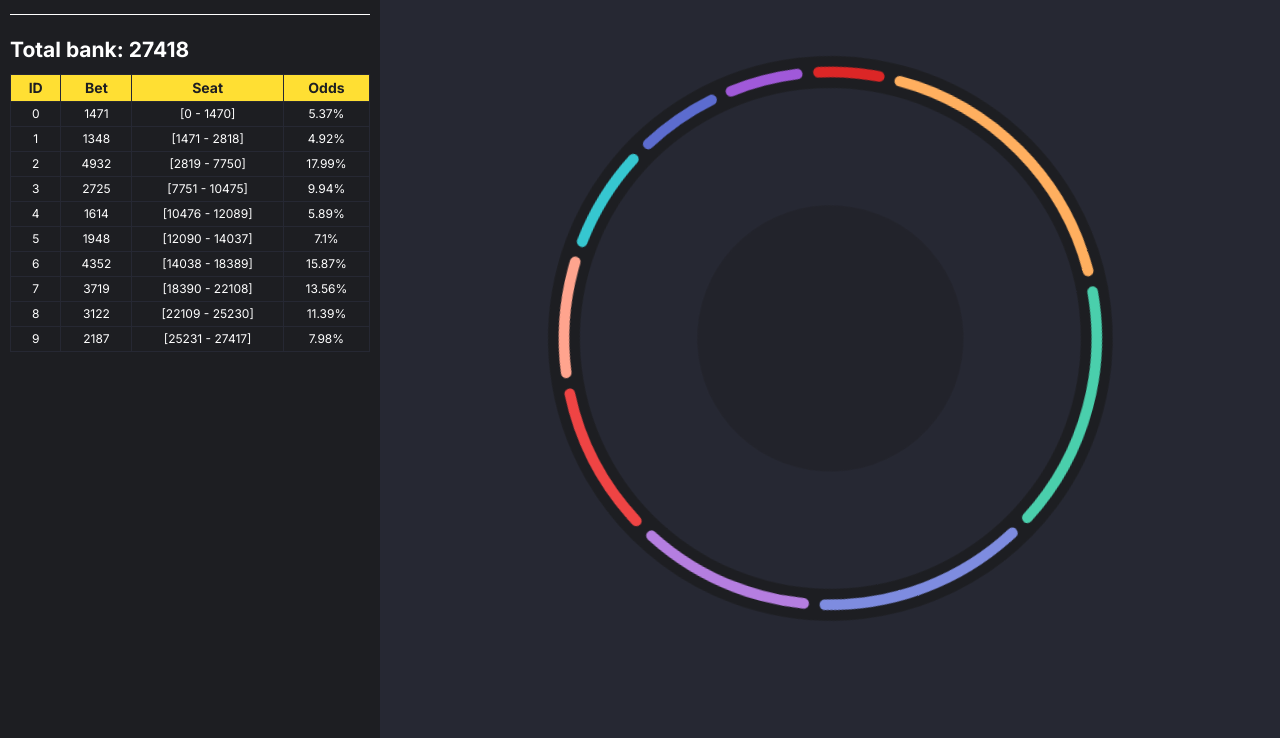
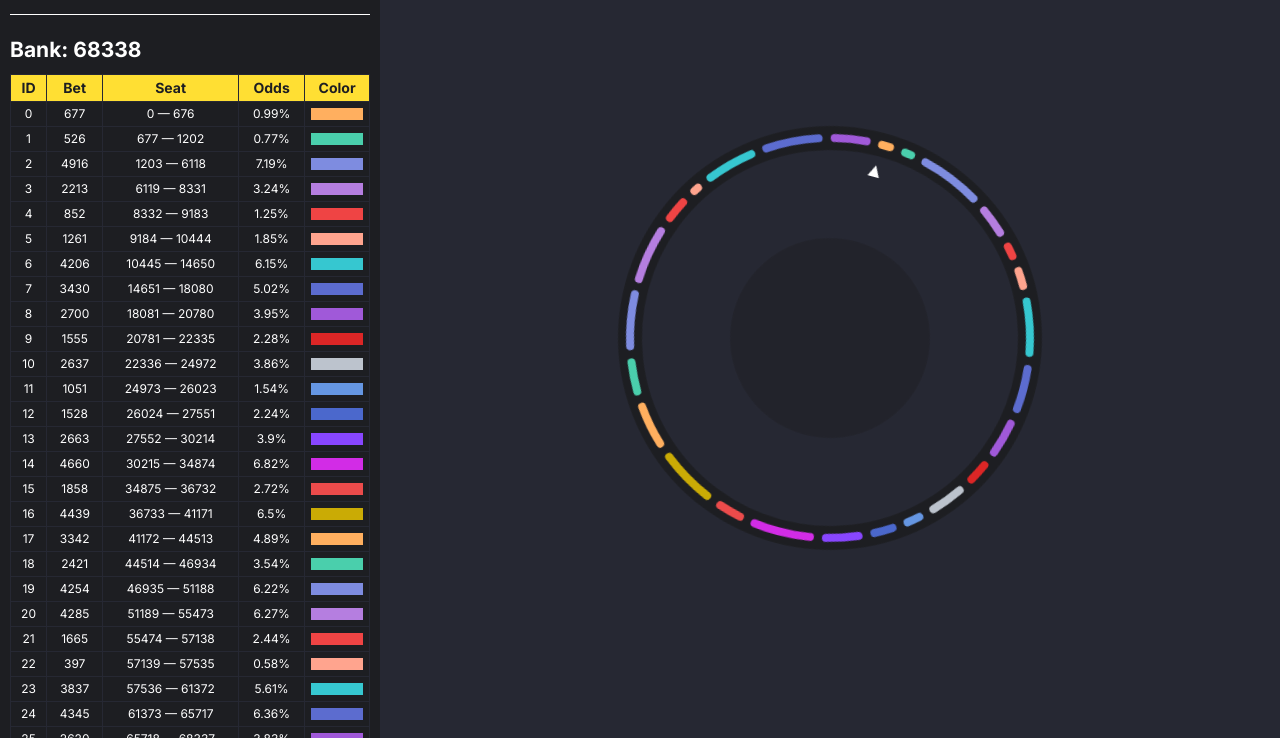
Before and after one commit to iibe/css-donut-chart, a plain HTML site: page index.html in a window 1280 px wide. Shown: the part 62-800 px from the top of the page. Drawn offline with Linux system fonts and the light colour scheme.

Commit message:
refactor: fix gutter bug, fix 1 prayer cell gutter bug, etc.

```diff
--- a/index.html
+++ b/index.html
@@ -21,6 +21,7 @@
             <th>Bet</th>
             <th>Seat</th>
             <th>Odds</th>
+            <th>Color</th>
           </tr>
         </thead>
         <tbody></tbody>
@@ -31,24 +32,25 @@
           <td></td>
           <td></td>
           <td></td>
+          <td></td>
         </tr>
       </template>
     </aside>
     <main>
+      <div class="donut-wrapper">
         <svg
           id="donut"
           class="donut"
-        viewBox="0 0 31.830988618379067153776752674503 31.830988618379067153776752674503"
+          viewBox="0 0 31.831 31.831"
           xmlns="http://www.w3.org/2000/svg"
         >
           <circle class="donut__hole" cx="50%" cy="50%" r="25%"></circle>
-        <circle
-          class="donut__ring"
-          cx="50%"
-          cy="50%"
-          r="15.915494309189533576888376337251"
-        ></circle>
+          <circle class="donut__ring" cx="50%" cy="50%" r="15.9155"></circle>
         </svg>
+      </div>
+      <template id="donut-ring">
+        <circle class="donut__ring" cx="50%" cy="50%" r="15.9155"></circle>
+      </template>
     </main>
     <script type="module" src="./js/index.js"></script>
   </body>
--- a/js/donut.js
+++ b/js/donut.js
@@ -1,48 +1,74 @@
-import { round } from "./utils.js";
 import game from "./game.js";
+import { round, getCellColor } from "./utils.js";
 
-const players = [...game.players].sort((a, b) => b.bet - a.bet);
-const odds = players.map((p) => p.odds);
+const sdoBase = 25;
+const svgViewbox = 31.831;
+const cellStrokeWidth = svgViewbox * 0.02; // takes 2% of total svg size
+const cellGutterRatio = 1.5; // gutter size equal to 150% of cell stroke width
+const cellGutterCoeff = cellGutterRatio * 2;
+const cellGutter = cellGutterCoeff * cellStrokeWidth;
 
-export const circleProperties = odds.map((odd, index, array) => {
-  const svgViewboxSize = 31.830988618379067153776752674503;
-  const cellStrokeWidth = svgViewboxSize * 0.02;
-  const circleGutter = cellStrokeWidth * 2;
-  const sdo = 25;
+const numberOfGutters = game.players.length;
+const sumOfAllGutters = numberOfGutters * cellGutter;
+const correctionCoeff = 100 / (100 + sumOfAllGutters);
 
-  return {
-    sda: {
-      line: round(odd - circleGutter, 15),
-      gap: round(100 - odd + circleGutter, 15),
-    },
-    sdo: index
-      ? round(100 - array.slice(0, index).reduce((a, b) => a + b) + sdo, 15)
-      : sdo,
-  };
-});
+if (sumOfAllGutters >= 100) {
+  throw new Error("No room left for curves");
+}
+
+export const cellStrokes = game.players
+  .map(({ odds }) => odds)
+  .map((odd, index, array) => {
+    if (array.length === 1) {
+      return { sda: { curve: 100, space: 0 }, sdo: sdoBase };
+    }
+
+    const curveSize = odd * correctionCoeff;
+    const spaceSize = 100 - curveSize;
+    const sumOfOdds = array.slice(0, index).reduce((a, b) => a + b, 0);
+    const totalSize = (sumOfOdds + index * cellGutter) * correctionCoeff;
+
+    return {
+      sda: {
+        curve: round(curveSize, 15),
+        space: round(spaceSize, 15),
+      },
+      sdo: sdoBase + round(100 - totalSize, 15),
+    };
+  });
 
 /**
- *
+ * HTML stroke-dasharray values.
+ * @typedef {Object} SvgStrokeDasharrayModel
+ * @property {number} curve curve size.
+ * @property {number} space space size.
+ */
+
+/**
+ * Svg stroke attributes.
+ * @typedef {Object} SvgStrokeModel
+ * @property {SvgStrokeDasharrayModel} sda stroke-dasharray attribute.
+ * @property {number} sdo stroke-dashoffter attribute.
+ */
+
+/**
+ * Returns donut chart call as svg <circle/> tag.
  * @param {number} id ID.
- * @param {{sda: number, sdo: number}} sd stroke-dasharray and stroke-dashoffset properties.
- * @return {SVGCircleElement} svg <circle>...</circle> tag.
+ * @param {SvgStrokeModel} stroke stroke-dasharray and stroke-dashoffset properties.
  */
-export function drawSvgCircleTag(id, { sda, sdo }) {
+export function drawSvgCircle(id, { sda, sdo }) {
   const xmlns = "http://www.w3.org/2000/svg";
-  const svg = document.createElementNS(xmlns, "circle");
+  const circle = document.createElementNS(xmlns, "circle");
 
-  const attrs = {
-    class: [`donut__cell`, `donut__cell_color_${id}`].join(" "),
-    cx: "50%",
-    cy: "50%",
-    r: "15.915494309189533576888376337251",
-  };
-  attrs["stroke-dasharray"] = `${sda.line} ${sda.gap}`;
-  attrs["stroke-dashoffset"] = `${sdo}`;
-
+  const attrs = { cx: "50%", cy: "50%", r: "15.9155" };
   for (const [key, value] of Object.entries(attrs)) {
-    svg.setAttribute(key, value);
+    circle.setAttribute(key, value);
   }
 
-  return svg;
+  circle.classList.add("donut__cell");
+  circle.style.stroke = getCellColor(id);
+  circle.style.strokeDasharray = `${sda.curve} ${sda.space}`;
+  circle.style.strokeDashoffset = `${sdo}`;
+
+  return circle;
 }
--- a/js/game.js
+++ b/js/game.js
@@ -24,16 +24,16 @@ import { round, range } from "./utils.js";
  */
 
 /**
- * Returns game imitation object.
- * @return {GameModel} game imitation model.
+ * Returns game imitation model.
+ * @return {GameModel} imitation model.
  */
-function generator() {
+function generateNewGame() {
   // generate random number of players
-  const [min, max] = [10, 16];
+  const [min, max] = [1, 36];
   const players = range(min, max);
 
   // generate game metadata
-  const bets = Array.from({ length: players }, () => range(1e3, 5e3));
+  const bets = Array.from({ length: players }, () => range(1e2, 5e3));
   const bank = bets.reduce((a, b) => a + b, 0);
   const odds = bets.map((bet) => {
     const percentage = (bet / bank) * 100;
@@ -62,6 +62,4 @@ function generator() {
   };
 }
 
-const game = generator();
-
-export default game;
+export default generateNewGame();
--- a/js/index.js
+++ b/js/index.js
@@ -1,30 +1,33 @@
-import { circleProperties, drawSvgCircleTag } from "./donut.js";
+import { cellStrokes, drawSvgCircle } from "./donut.js";
+import { getCellColor } from "./utils.js";
 import game from "./game.js";
 
 /* Render donut circles */
 const donut = document.querySelector("#donut");
 
-circleProperties.map((circlePropertie, index) => {
-  donut.appendChild(drawSvgCircleTag(index, circlePropertie));
+game.players.forEach((_, index) => {
+  donut.appendChild(drawSvgCircle(index, cellStrokes[index]));
 });
 
 /* Render table data */
 const tmpl = document.querySelector("#table-row");
-const bank = document.querySelector("aside > h2");
-const tbody = document.querySelector("#table tbody");
+const title = document.querySelector("aside > h2");
+const table = document.querySelector("#table tbody");
 
-bank.textContent = `Total bank: ${game.bank}`;
+title.textContent = `Bank: ${game.bank}`;
 
 if ("content" in document.createElement("template")) {
-  game.players.forEach(({ id, bet, seat, odds }) => {
+  game.players.forEach(({ id, bet, seat: { l, r }, odds }) => {
     const clone = tmpl.content.cloneNode(true);
     const tdata = clone.querySelectorAll("td");
     tdata[0].textContent = id;
     tdata[1].textContent = bet;
-    tdata[2].textContent = `[${seat.l} - ${seat.r}]`;
+    tdata[2].textContent = `${l} — ${r}`;
     tdata[3].textContent = `${odds}%`;
-    tbody.appendChild(clone);
+    tdata[4].style.background = getCellColor(id);
+    table.appendChild(clone);
   });
 } else {
-  // Alternative implementation for rendering
+  // TODO: Write an alternative implementation for rendering
+  // NOTE: Read donut.js file, drawSvgCircle() method for more information.
 }
--- a/js/utils.js
+++ b/js/utils.js
@@ -1,18 +1,48 @@
 /**
  * Returns random number in range of [min, max].
- * @param {number} min - integer number.
- * @param {number} max - integer number.
+ * @param {number} min integer number.
+ * @param {number} max integer number.
  */
-export const range = (min, max) => {
+export function range(min, max) {
   return Math.floor(min + Math.random() * (max + 1 - min));
-};
+}
 
 /**
  * Returns a rounded number.
- * @param {number} float - float number.
- * @param {number} precision - numbers after comma.
+ * @param {number} float float number.
+ * @param {number} precision numbers after comma.
  */
-export const round = (float, precision) => {
+export function round(float, precision) {
   const power = Math.pow(10, precision || 0);
   return Math.round(float * power) / power;
-};
+}
+
+const colors = [
+  "#ffaf5f",
+  "#4acfac",
+  "#7e8ce0",
+  "#b57ee0",
+  "#ef4444",
+  "#ffa48e",
+  "#36c7d0",
+  "#5c6ccf",
+  "#a059d9",
+  "#dc2626",
+  "#bcc3cd",
+  "#6596e2",
+  "#4b68cc",
+  "#8846ff",
+  "#d22ce6",
+  "#eb4b4b",
+  "#caab05",
+  "#886a08",
+];
+
+/**
+ * Returns color in hex format from `colors` list.
+ * @param {number} index color index.
+ */
+export function getCellColor(index) {
+  const limit = colors.length - 1;
+  return colors[index % limit];
+}
--- a/scss/_donut.scss
+++ b/scss/_donut.scss
@@ -1,11 +1,36 @@
-$svg-viewbox-size: 31.830988618379067153776752674503;
+$svg-viewbox-size: 31.831;
+$donut-cell-width: $svg-viewbox-size * 0.02;
 $donut-ring-width: $svg-viewbox-size * 0.06;
-$donut-cell-width: $svg-viewbox-size * 0.02;
+// $svg-overflow-padding: null;
 
-// $svg-overflow-padding: ($svg-viewbox-size / 100) * $donut-ring-width;
+.donut-wrapper {
+  animation: spin 120s linear infinite;
+  margin: auto;
+  min-height: 10rem;
+  min-width: 10rem;
+  width: 50vh;
+  height: 50vh;
+  position: relative;
+
+  &::before {
+    position: absolute;
+    top: 4%;
+    left: 50%;
+    transform: translateX(-50%);
+    z-index: 9999;
+    display: block;
+    content: "▲";
+    font-size: 2rem;
+    color: white;
+  }
+}
+
+@media (max-width: 1200px) {
+  .donut-wrapper {
+  }
+}
 
 .donut {
-  animation: spin 120s linear infinite;
   overflow: visible;
 
   &__hole {
@@ -23,12 +48,6 @@ $donut-cell-width: $svg-viewbox-size * 0.02;
     stroke-width: $donut-cell-width;
     stroke-linecap: round;
   }
-
-  @each $color in $donut-colors {
-    &__cell_color_#{index($donut-colors, $color) - 1} {
-      stroke: $color;
-    }
-  }
 }
 
 @keyframes spin {
--- a/scss/index.scss
+++ b/scss/index.scss
@@ -46,12 +46,6 @@ main {
   display: flex;
 }
 
-.donut {
-  margin: auto;
-  min-height: 10rem;
-  height: 66.6%;
-}
-
 @media (max-width: 1200px) {
   body {
     flex-direction: column;
@@ -64,14 +58,7 @@ main {
   }
 
   main {
-    min-height: 100vw;
-  }
-
-  .donut {
-    min-height: auto;
-    height: auto;
-    min-width: 10rem;
-    width: 66.6%;
+    padding: 6rem;
   }
 }
 
@@ -95,7 +82,11 @@ table {
 
   tr > * {
     border: 0.1rem solid $background-sm;
-    padding: 0.6rem 1.2rem;
+    padding: 0.6rem;
+  }
+
+  tr > td:last-of-type {
+    box-shadow: 0px 0px 0px 0.6rem $background-xl inset;
   }
 
   th {
```
Also changed, not shown: scss/index.css, 2 other files. Lines whose indentation alone changed are shown as unchanged.
